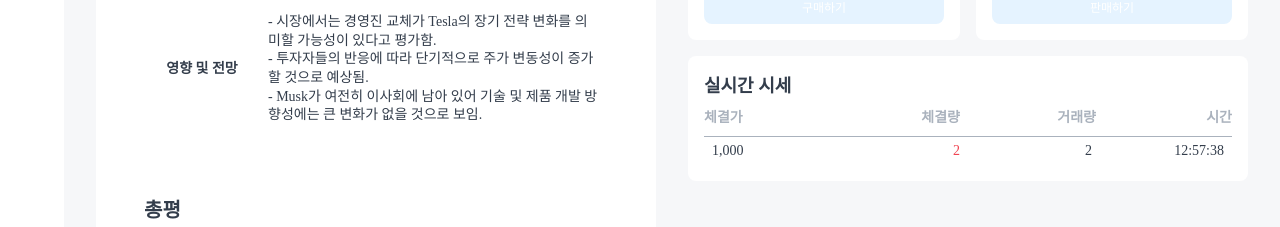
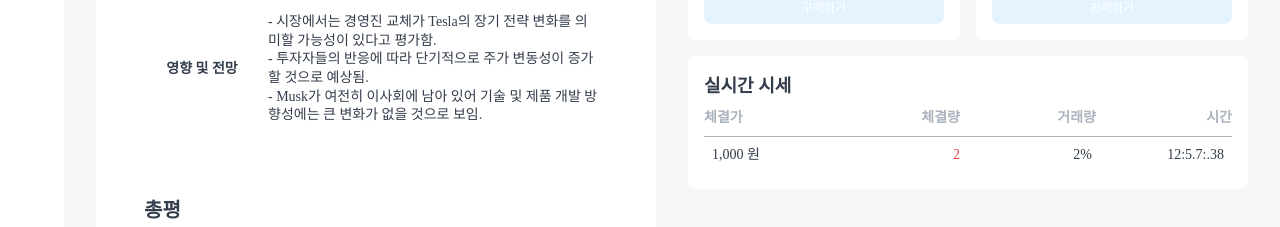
Before and after one commit to Pda-Final-Project/frontend, a React (Vite) app: page /main/1/1 in a window 1280 px wide. Shown: the part 866-1093 px from the top of the page. Built offline with nearby package versions, Linux system fonts and the light colour scheme; no server answers; what igniteui-react-charts would draw is missing.

Commit message:
P3-122(#74) [FIX] 체결창 데이터 서식 수정

```diff
--- a/src/components/trading/MarketPriceList.jsx
+++ b/src/components/trading/MarketPriceList.jsx
@@ -2,6 +2,7 @@ import React, { useState, useEffect } from "react";
 import useSsePrice from "../../hooks/useSsePrice";
 import { useParams } from "react-router-dom";
 import { fetchInitMarketPrice } from "../../api/tradeApi";
+import { formatDate } from "../../utils/numberFormat";
 
 //실시간 시세
 export default function MarketPriceList() {
@@ -60,10 +61,12 @@ export default function MarketPriceList() {
         {marketPrices.map((el, id) => (
           <div
             key={id}
-            className="grid grid-cols-4 gap-4 px-2 py-1 rounded-lg hover:bg-blue-light"
+            className={`grid grid-cols-4 gap-4 px-2 py-2 rounded-lg hover:bg-blue-light ${
+              id % 2 == 0 ? "bg-white" : "bg-gray-light"
+            }`}
           >
             <div className="w-full text-left">
-              {el.trade_price.toLocaleString()}
+              {parseInt(el.trade_price).toLocaleString()} 원
             </div>
             <div
               className={`w-full text-right ${
@@ -72,8 +75,8 @@ export default function MarketPriceList() {
             >
               {el.trade_quantity}
             </div>
-            <div className="w-full text-right">{el.trade_volume}</div>
-            <div className="w-full text-right">{el.trade_time}</div>
+            <div className="w-full text-right">{el.trade_volume}%</div>
+            <div className="w-full text-right">{formatDate(el.trade_time)}</div>
           </div>
         ))}
       </div>
```
